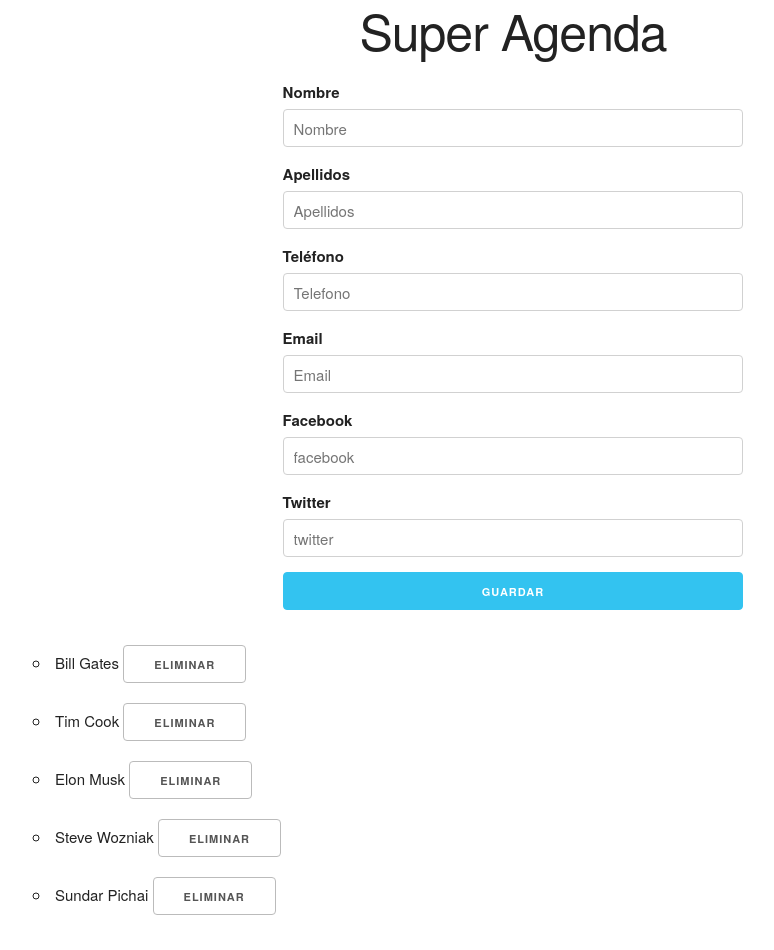
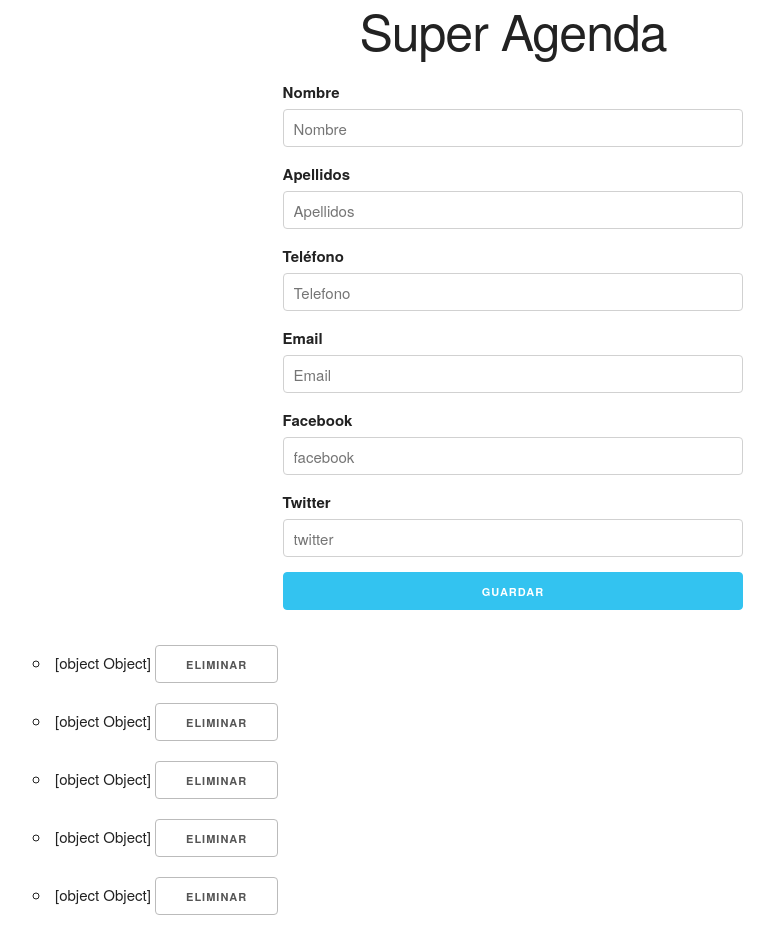
Before and after one commit to jexus6/agenda, an Angular app: page / in a window 1280 px wide. Shown: the whole page, without its empty margins (127-901 px from the left). Built offline with nearby package versions, Linux system fonts and the light colour scheme.

Commit message:
primer commit

```diff
--- a/src/app/contactos.service.ts
+++ b/src/app/contactos.service.ts
@@ -1,21 +1,21 @@
 import { Injectable } from '@angular/core';
+import { Contacto } from './contacto';
 
 @Injectable()
 export class ContactosService {
 
-   private _listaContactos: string [] = [
-        'Bill Gates',
-        'Tim Cook',
-        'Elon Musk',
-        'Steve Wozniak',
-        'Sundar Pichai'
+   private _listaContactos: Contacto [] = [
+        {nombre: 'Bill ', apellidos: 'Gates'},
+        {nombre: 'Tim ', apellidos: 'Cook'},
+        {nombre: 'Elon ', apellidos: 'Musk'},
+        {nombre: 'Steve ', apellidos: 'Wozniak'},
+        {nombre: 'Sundar ', apellidos: 'Pichai'}
       ];
 
-   obtenerContactos(): string []{
+   obtenerContactos(): string [] {
         return this._listaContactos;
    }
-
-   crearContacto(contacto :string) : void {
+   crearContacto(contacto: string): void {
      this._listaContactos.push(contacto);
    }
 
```
